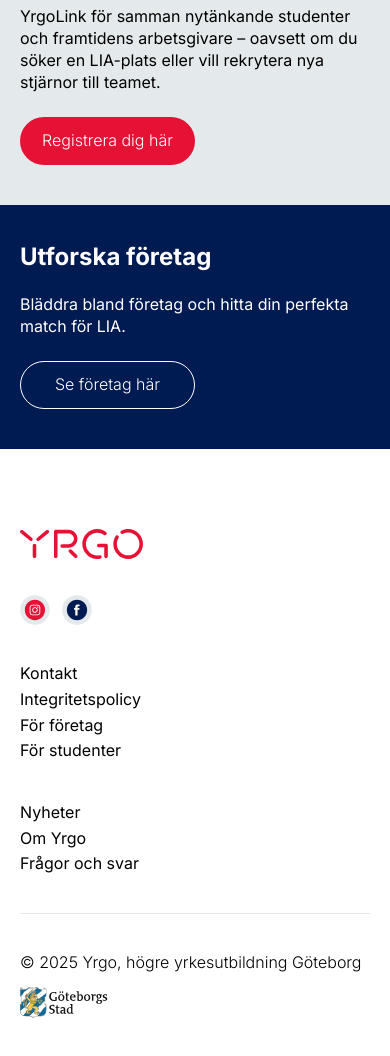
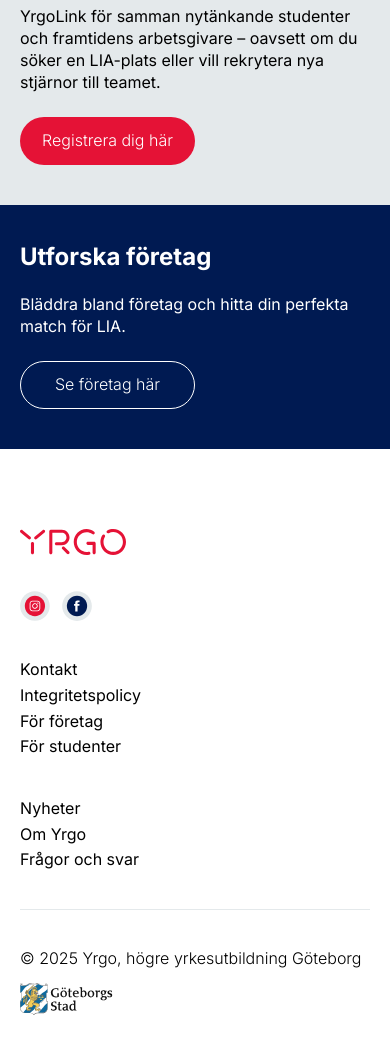
Before and after one commit to TobiasAndren/yrgolink, a Next.js app: page / in a window 390 px wide. Shown: the part 1250-2306 px from the top of the page. Built offline with nearby package versions, Linux system fonts and the light colour scheme.

Commit message:
added adjustments to footer image responsivity

```diff
--- a/app/components/footer.jsx
+++ b/app/components/footer.jsx
@@ -17,7 +17,8 @@ const StyledFooter = styled.footer`
   }
 
   #logo {
-    width: 35%;
+    align-self: flex-start;
+    max-height: 2.25rem;
   }
 
   #links {
@@ -48,7 +49,8 @@ const StyledFooter = styled.footer`
     gap: 0.75rem;
 
     img {
-      width: 25%;
+      align-self: flex-start;
+      max-height: 2rem;
     }
   }
 
```
